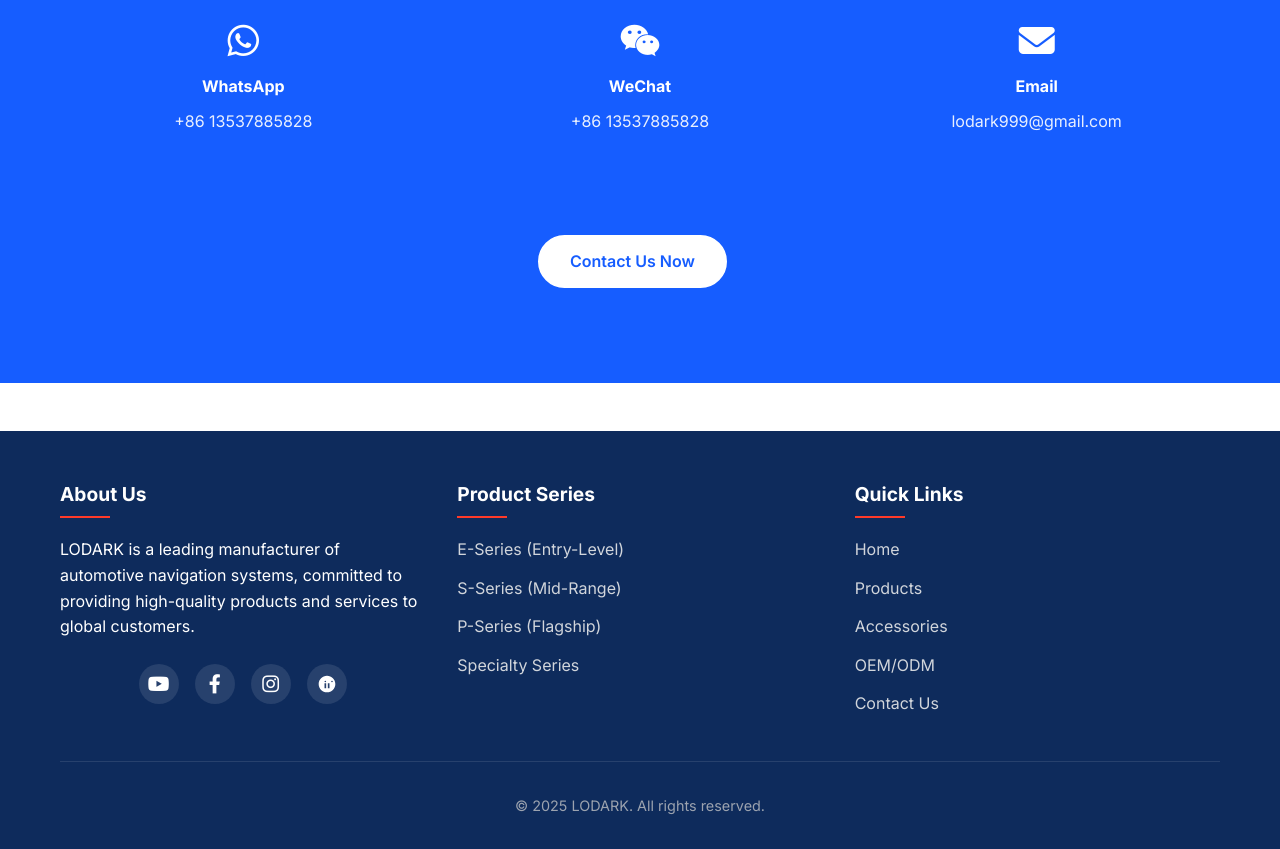
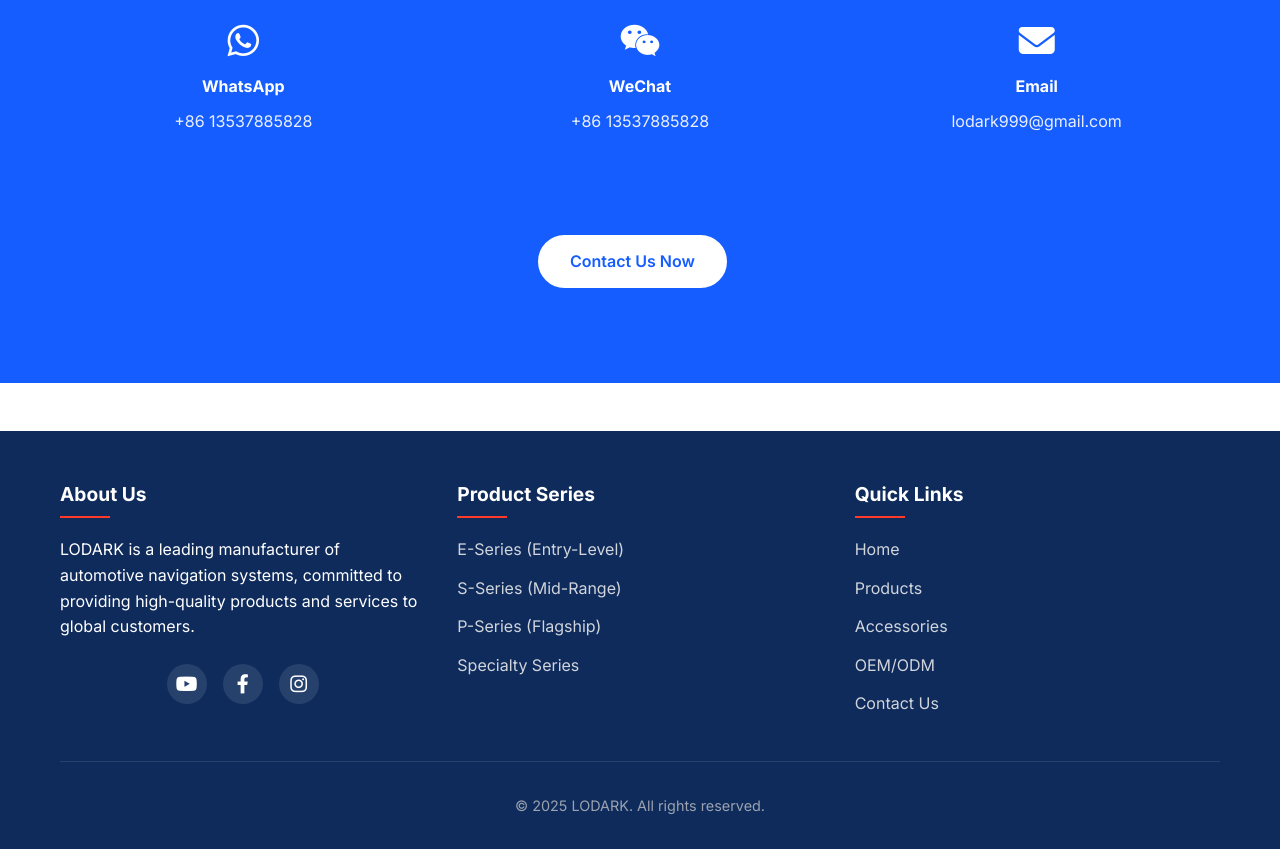
Before and after one commit to lodark999-beep/new, a plain HTML site: page index.html in a window 1280 px wide. Shown: the part 2697-3546 px from the top of the page. Drawn offline with Linux system fonts and the light colour scheme.

Commit message:
index.html

```diff
--- a/index.html
+++ b/index.html
@@ -302,6 +302,7 @@
         }
 
         .partner-logo {
+
             filter: grayscale(100%);
             opacity: 0.7;
             transition: all 0.3s;
@@ -732,10 +733,6 @@
                         <a href="https://www.instagram.com/lodark_car_player/" class="social-icon" target="_blank" aria-label="Instagram">
                             <i class="fab fa-instagram"></i>
                         </a>
-                        <a href="https://lodark.en.alibaba.com/" class="social-icon" target="_blank" aria-label="Alibaba">
-                            <!-- 使用本地阿里巴巴图标 -->
-                            <div class="alibaba-icon"></div>
-                        </a>
                     </div>
                 </div>
 
```
